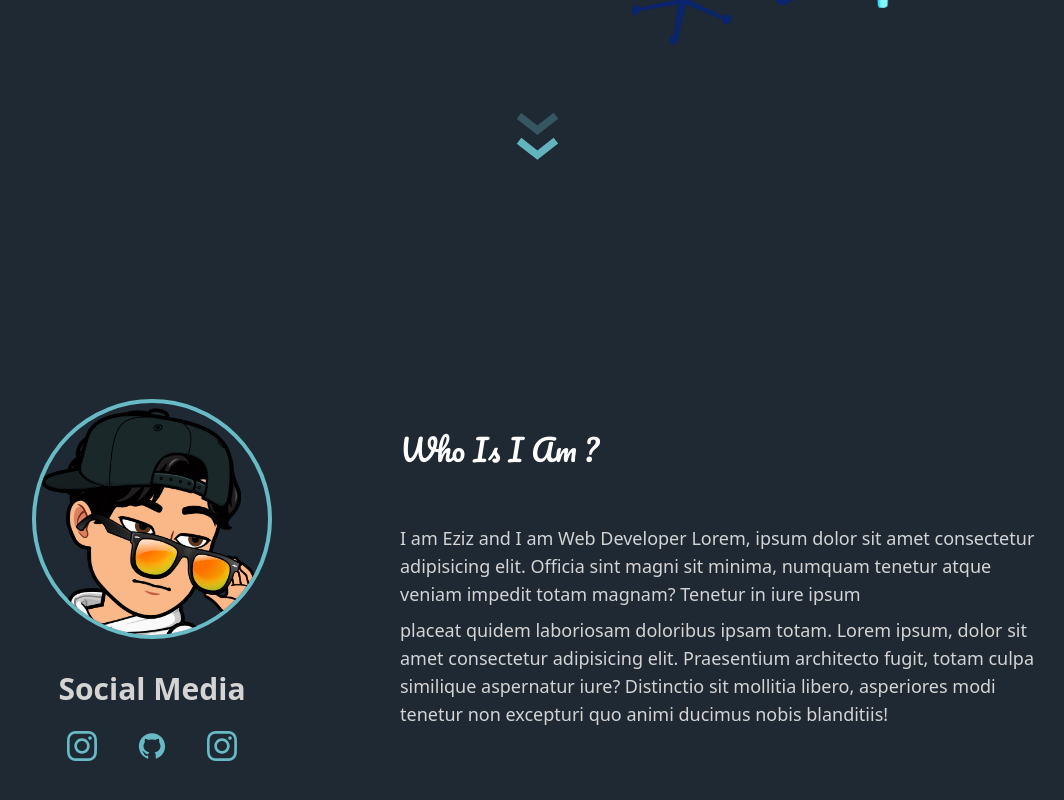
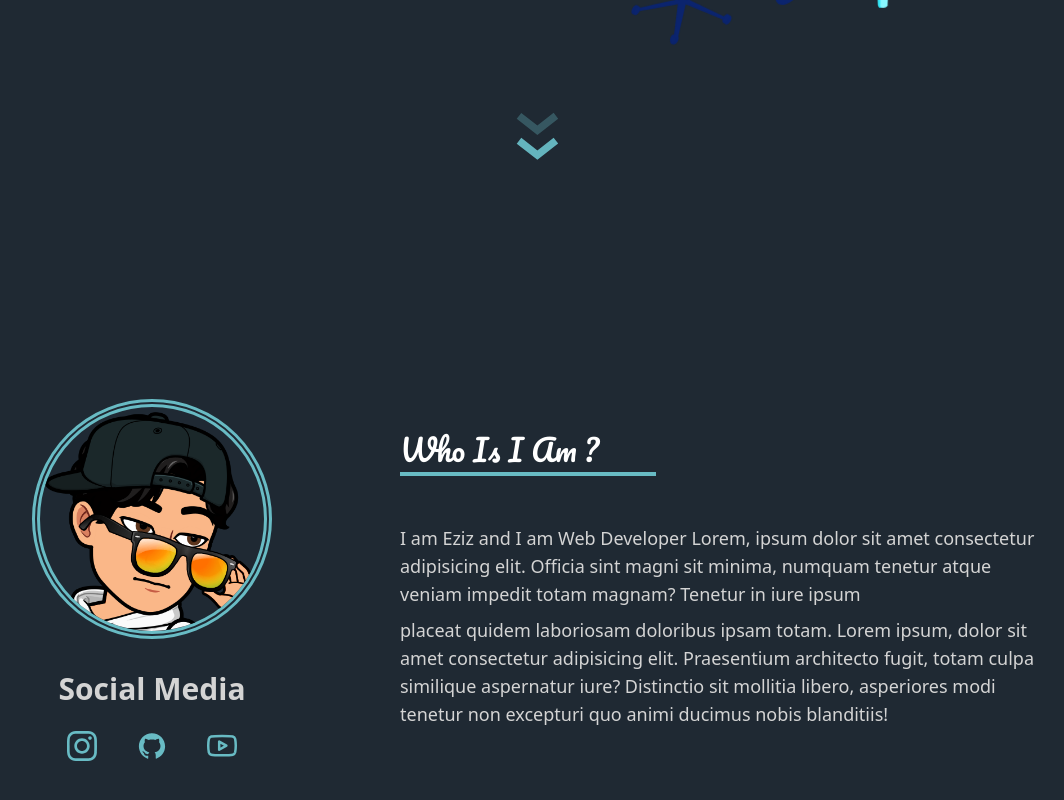
Before and after one commit to PintiDevAziz/portofilioremake, a Next.js app: page / in a window 1280 px wide. Shown: the part 620-1420 px from the top of the page, without its empty margins (104-1168 px from the left). Built offline with nearby package versions, Linux system fonts and the light colour scheme.

Commit message:
Home Section Completed

```diff
--- a/pages/index.js
+++ b/pages/index.js
@@ -7,6 +7,7 @@ import ContactButton from "../components/minicomponents/ContactButton";
 import ScrollDownAnimationData from "../Animations/scrolldown.json";
 import ContactUsAnimationData from "../Animations/contactus.json";
 import { SiInstagram } from "react-icons/si";
+import { FiYoutube } from "react-icons/fi";
 import { AiFillGithub } from "react-icons/ai";
 import WebManAnimationData from "../Animations/webman.json";
 import Image from "next/image";
@@ -137,7 +138,7 @@ const Index = () => {
       </div>
       <div className="h-screen index-section justify-center bg-themeBlack flex gap-x-32 items-center px-20">
         <div className="flex flex-col items-center">
-          <div className="border-themeCyan border-4 mb-8 rounded-full overflow-hidden w-60 h-60 object-cover">
+          <div className="border-themeCyan border-8 cursor-pointer hover:shadow-2xl transition-all hover:-translate-y-2 border-double mb-8 rounded-full overflow-hidden w-60 h-60 object-cover">
             <Image
               src="/avatar.png"
               width="400px"
@@ -145,29 +146,44 @@ const Index = () => {
               alt="Aziz Imranzade Profile picture"
             />
           </div>
-          <h1 className="text-gray-300 font-semibold text-3xl mb-6">
+          <h1 className="text-gray-300 font-semibold text-3xl mb-6 ">
             Social Media
           </h1>
           <ul className="flex gap-x-10">
             <li>
-              <a href="#" className="text-themeCyan text-3xl">
-                <SiInstagram />
+              <a
+                href="https://www.instagram.com/i.am.eziz/"
+                className="text-themeCyan text-3xl "
+                target="_blank"
+                rel="noreferrer"
+              >
+                <SiInstagram className="hover:scale-125 hover:text-[#46e8fa] transition-all" />
               </a>
             </li>
             <li>
-              <a href="#" className="text-themeCyan text-3xl">
-                <AiFillGithub />
+              <a
+                href="https://github.com/IamEziz"
+                className="text-themeCyan text-3xl "
+                target="_blank"
+                rel="noreferrer"
+              >
+                <AiFillGithub className="hover:scale-125 hover:text-[#46e8fa] transition-all" />
               </a>
             </li>
             <li>
-              <a href="#" className="text-themeCyan text-3xl">
-                <SiInstagram />
+              <a
+                href="https://www.youtube.com/channel/UCpERt5A7SNd7s5XNAj2mGmw"
+                className="text-themeCyan text-3xl "
+                target="_blank"
+                rel="noreferrer"
+              >
+                <FiYoutube className="hover:scale-125 hover:text-[#46e8fa] transition-all" />
               </a>
             </li>
           </ul>
         </div>
         <div className=" text-gray-300 text-lg">
-          <h1 className="text-white font-pacifico text-3xl mb-14">
+          <h1 className="text-white font-pacifico text-3xl mb-14 relative after:block after:w-[40%] after:absolute after:bg-themeCyan after:h-1 after:-bottom-2">
             Who Is I Am ?
           </h1>
           <div className="w-[40rem]">
```
